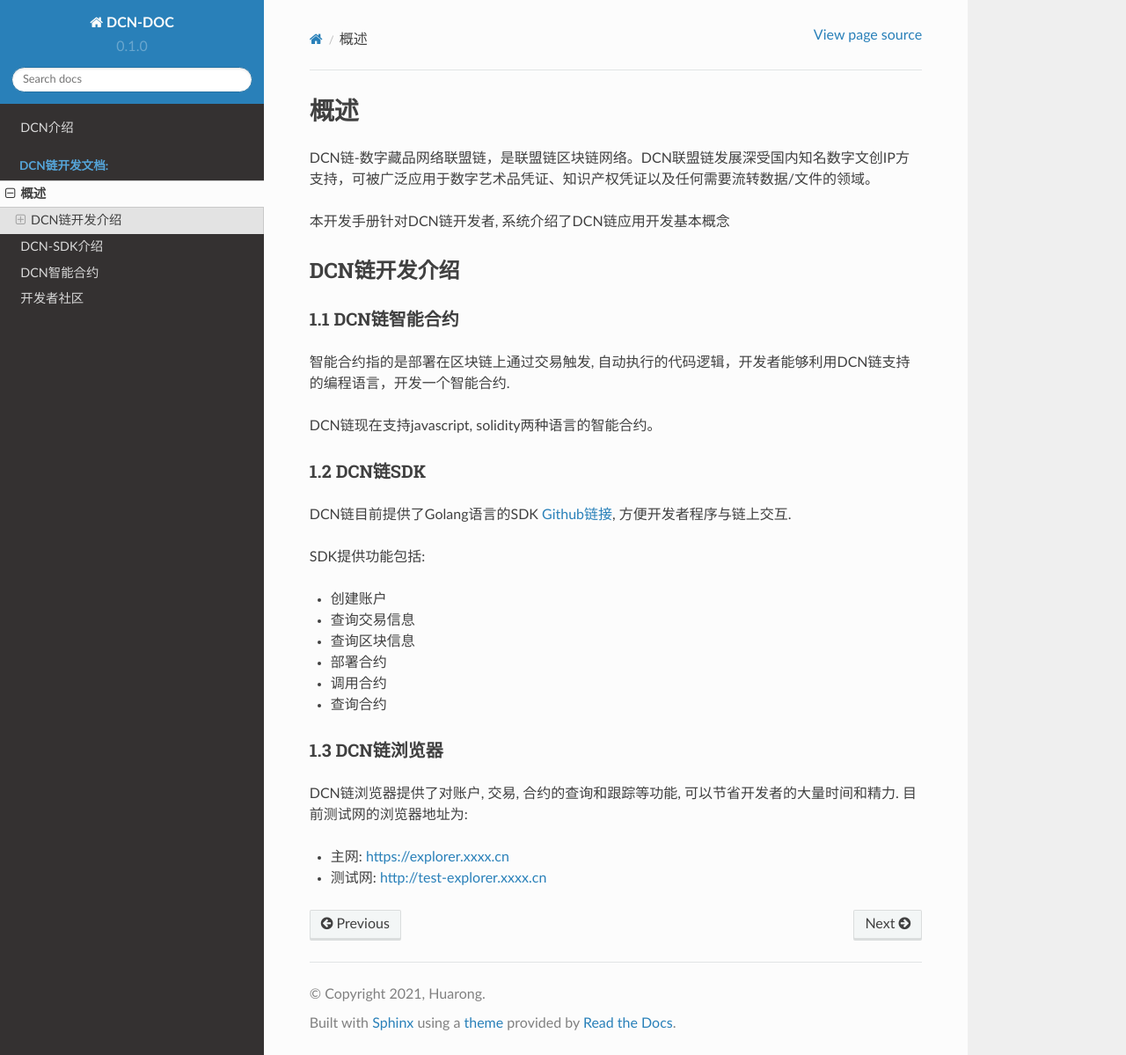
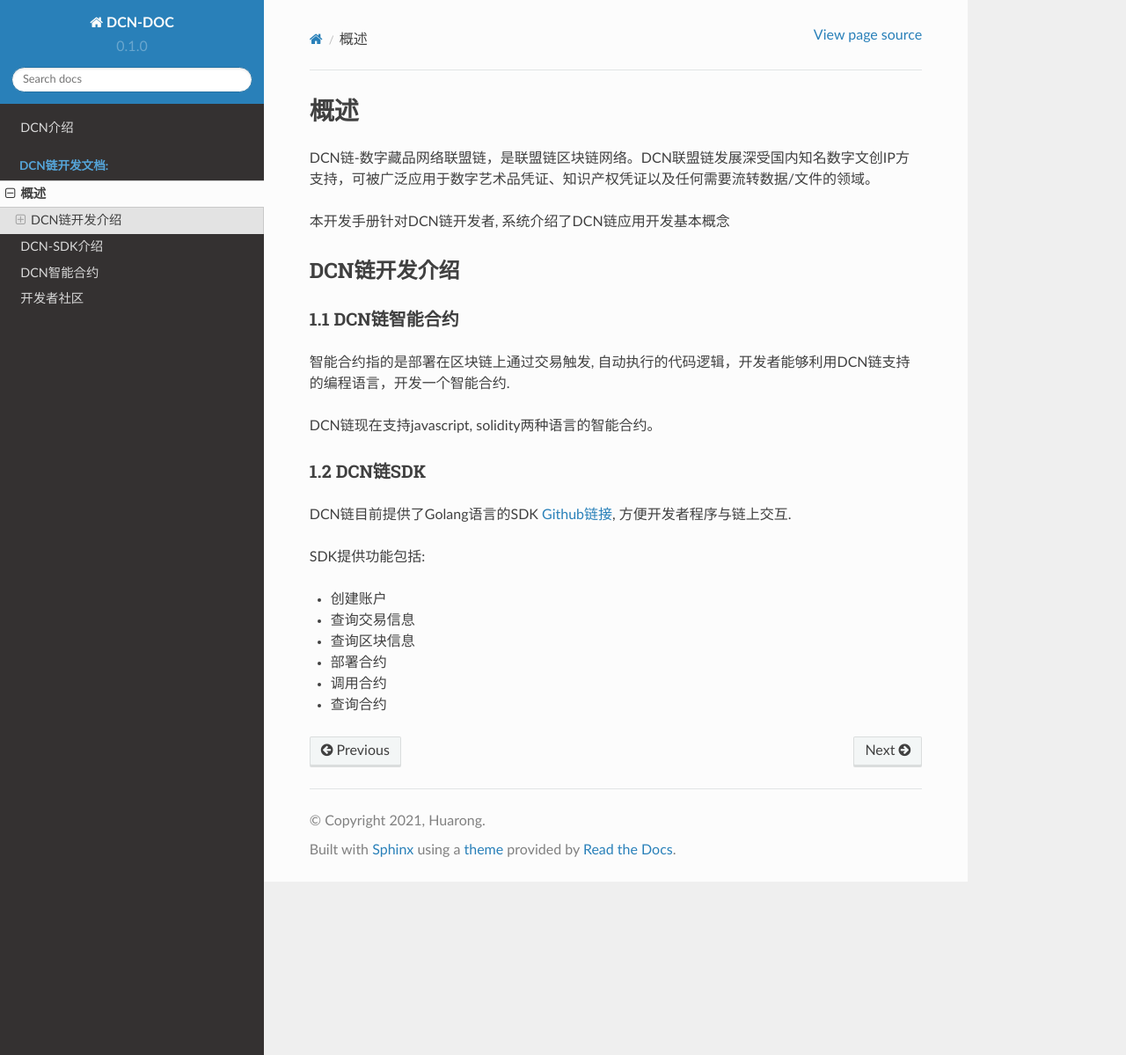
Before and after one commit to huarong8/dcn_doc, a Sphinx documentation site: the page built from docs/source/app/dcn_intro.md, in a window 1280 px wide and 1199 px high. Shown: the whole window at 88% size. Built offline with Sphinx 7.4.7 and the Read the Docs theme 2.0.0, drawn with Linux system fonts in a browser that asks for light colours.

Commit message:
Update dcn_intro.md

```diff
--- a/docs/source/app/dcn_intro.md
+++ b/docs/source/app/dcn_intro.md
@@ -24,10 +24,3 @@ SDK提供功能包括:
 * 部署合约
 * 调用合约
 * 查询合约
-
-### 1.3 DCN链浏览器
-
-DCN链浏览器提供了对账户, 交易, 合约的查询和跟踪等功能, 可以节省开发者的大量时间和精力. 目前测试网的浏览器地址为:
-
-* 主网:   <https://explorer.xxxx.cn>
-* 测试网: <http://test-explorer.xxxx.cn>
```
